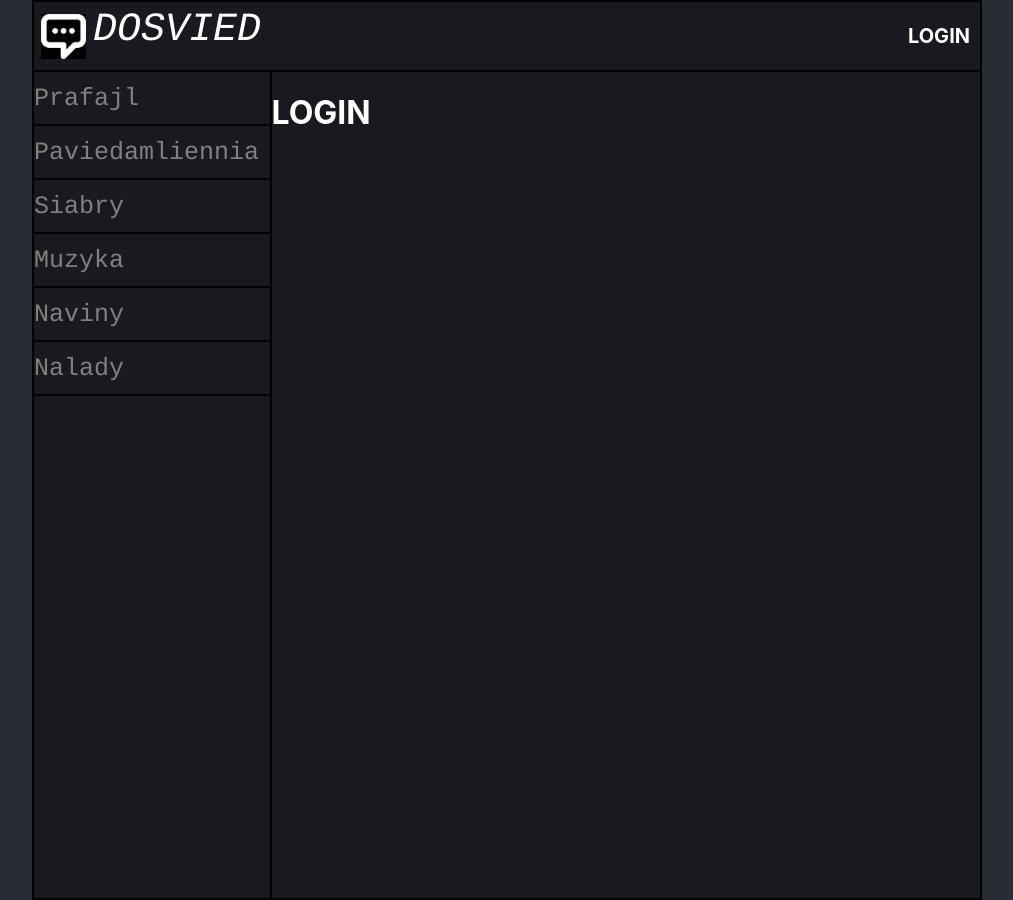
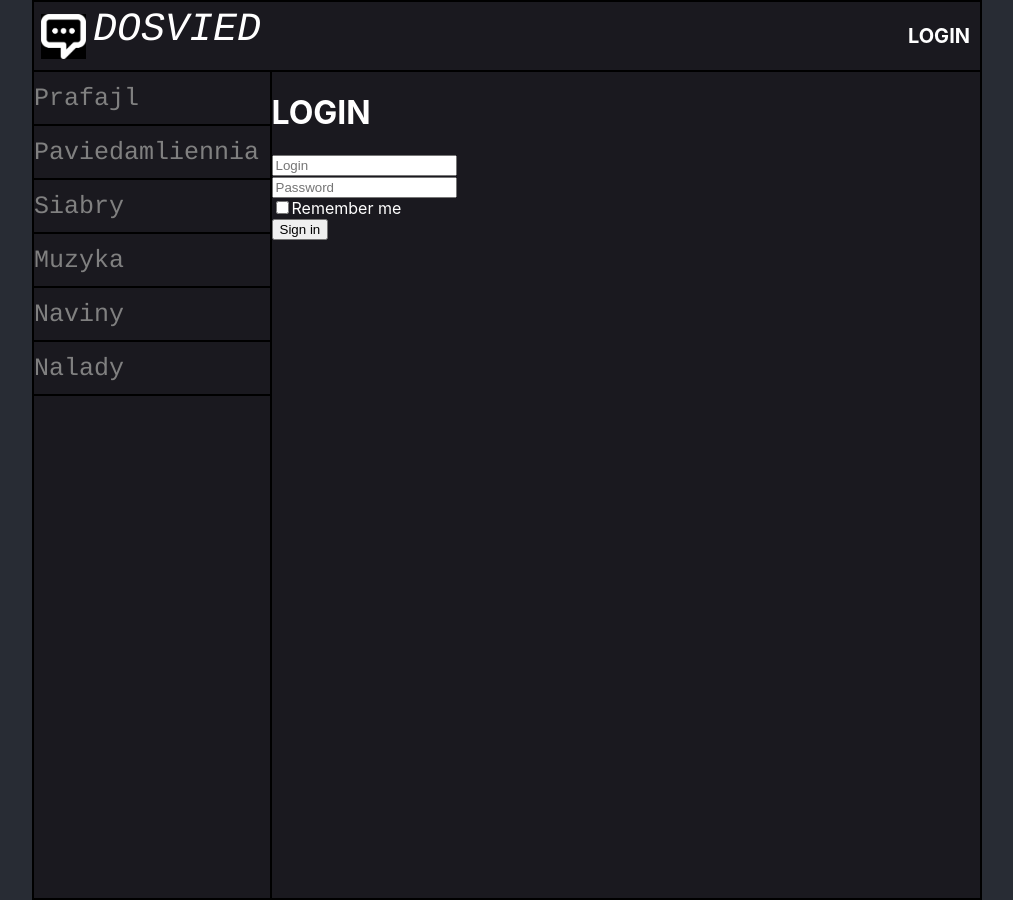
Before and after one commit to alicereactus/project-social-network-ts, a React (Create React App) app: page /login in a window 1280 px wide. Shown: the whole page, without its empty margins (133-1146 px from the left). Built offline with nearby package versions, Linux system fonts and the light colour scheme; no server answers.

Commit message:
add redux-form

```diff
--- a/src/components/Login/Login.tsx
+++ b/src/components/Login/Login.tsx
@@ -1,8 +1,36 @@
 import React from 'react';
+import { Field, InjectedFormProps, reduxForm } from 'redux-form';
 
+const LoginForm: React.FC<InjectedFormProps> = ({ handleSubmit }) => {
+    return (
+        <form onSubmit={handleSubmit}>
+            <div>
+                <Field placeholder={'Login'} component={'input'} name={'login'} />
+            </div>
+            <div>
+                <Field placeholder={'Password'} component={'input'} name={'password'} />
+            </div>
+            <div>
+                <Field component={'input'} type={'checkbox'} name={'rememberMe'} />Remember me
+            </div>
+            <div>
+                <button>Sign in</button>
+            </div>
+        </form>
+    )
+}
+
+const LoginReduxForm = reduxForm({ form: 'login' })(LoginForm)
 
 const Login: React.FC = () => {
-    return <h1 style={{ color: 'white' }}>LOGIN</h1>
+    const onSubmit = (formData: any) => {
+        console.log(formData)
+    }
+
+    return <div style={{ color: 'white' }}>
+        <h1>LOGIN</h1>
+        <LoginReduxForm onSubmit={onSubmit} />
+    </div>
 }
 
 export default Login;
--- a/src/components/Profile/ProfileContainer.tsx
+++ b/src/components/Profile/ProfileContainer.tsx
@@ -7,6 +7,7 @@ import { ProfileType, getUserProfileThunkCreator, getStatusThunkCreator, updateS
 
 import Profile from './Profile';
 import { compose } from 'redux';
+import { withAuthRedirect } from '../../hoc/WithAuthRedirect';
 
 type PathParamsType = {
   userId: string
@@ -63,7 +64,7 @@ let mapStateToProps = (state: AppStateType) => {
 // const WithUrlDataContainerComponent = withRouter(AuthRedirectComponent)
 
 export default compose<React.ComponentType>(
-  // withAuthRedirect,
+  withAuthRedirect,
   withRouter,
   connect(mapStateToProps, { getUserProfile: getUserProfileThunkCreator, getUserStatus: getStatusThunkCreator, updateUserStatus: updateStatusThunkCreator })
 )(ProfileContainer);
--- a/src/redux/redux-store.ts
+++ b/src/redux/redux-store.ts
@@ -1,5 +1,6 @@
-import { applyMiddleware, combineReducers, createStore } from "redux";
+import { applyMiddleware, combineReducers, createStore } from 'redux';
 import thunkMiddleware from 'redux-thunk'
+import { reducer as formReducer } from 'redux-form';
 
 import profileReducer, {
     AddPostActionType, LikePostActionType, SetStatusActionType, SetUserProfileActionType,
@@ -21,7 +22,8 @@ let reducers = combineReducers({
     profilePage: profileReducer,
     dialogsPage: dialogsReducer,
     usersPage: usersReducer,
-    auth: authReducer
+    auth: authReducer,
+    form: formReducer
 })
 
 let store  = createStore(reducers, applyMiddleware(thunkMiddleware))
```
Also changed, not shown: package.json (+6 -2 lines), 2 other files (tests, documents, lock files or other folders).
